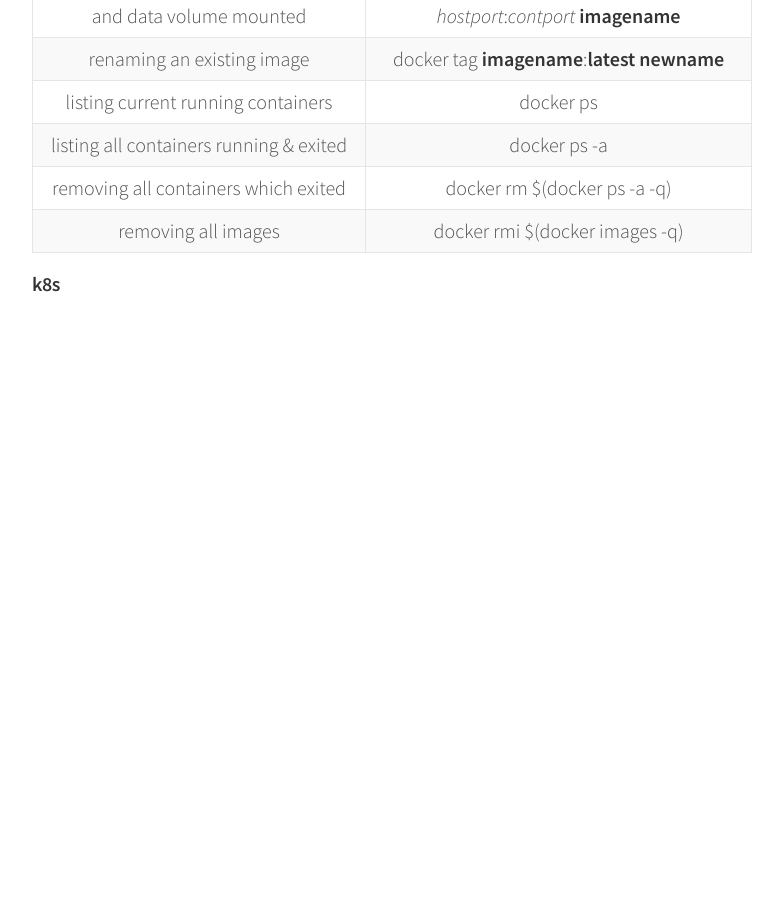
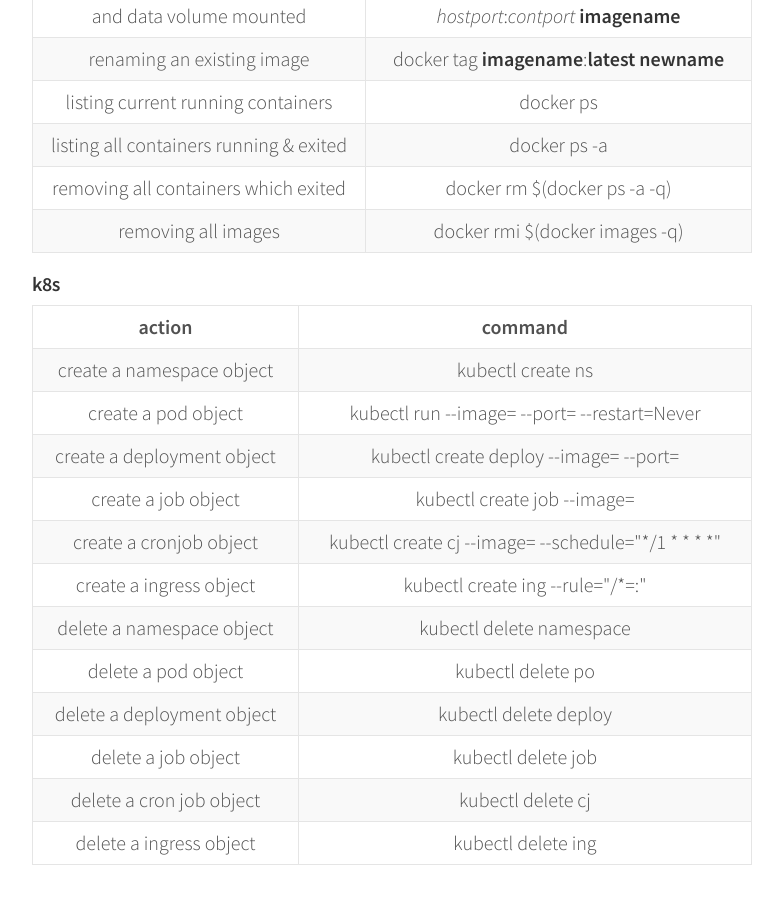
Before and after one commit to karpra/karpra.github.io, a Jekyll site: the page built from _posts/2015-11-9- cheatsheet.md, in a window 1280 px wide and 900 px high, scrolled down 2209 px. Shown: the whole window, without its empty margins (248-1031 px from the left). Built offline with Jekyll 4.4.1, drawn with Linux system fonts in a browser that asks for light colours; before the commit the page ends 2614 px from its top, so only the background shows below that.

Commit message:
adding k8s basic imeprative commands

```diff
--- a/_posts/2015-11-9- cheatsheet.md
+++ b/_posts/2015-11-9- cheatsheet.md
@@ -65,3 +65,18 @@
 
 <div id="k8s"/>
 #### k8s
+
+action|command|
+:----:|:----:|
+create a namespace object | kubectl create ns <namespacename>
+create a pod object | kubectl run <podname> --image=<imagename> --port=<portnumber> --restart=Never
+create a deployment object | kubectl create deploy <deployname> --image=<imagename> --port=<portnumber>
+create a job object | kubectl create job <jobname> --image=<imagename>
+create a cronjob object | kubectl create cj <cronjobname> --image=<imagename> --schedule="*/1 * * * *"
+create a ingress object | kubectl create ing <ingressname> --rule="<domainname>/<path>*=<servicename>:<portnumber>"
+delete a namespace object| kubectl delete namespace <namespacename>
+delete a pod object | kubectl delete po <podname>
+delete a deployment object | kubectl delete deploy <deployname>
+delete a job object | kubectl delete job <jobname>
+delete a cron job object | kubectl delete cj <cronjobname>
+delete a ingress object | kubectl delete ing <ingressname>
```
